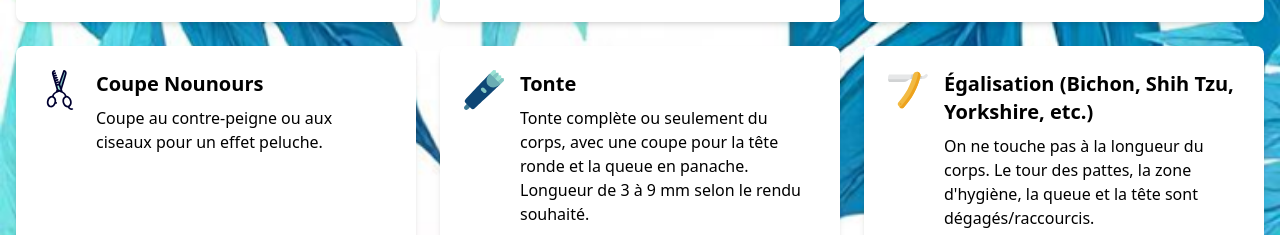
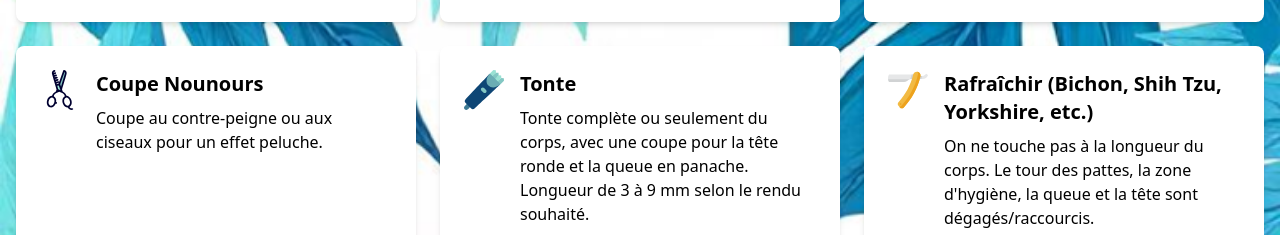
Before and after one commit to jordan-fe/roxy-app, an Angular app: page /mes-services in a window 1280 px wide. Shown: the part 392-627 px from the top of the page. Built offline with nearby package versions, Linux system fonts and the light colour scheme.

Commit message:
Change label services

```diff
--- a/src/app/my-services/my-services.component.html
+++ b/src/app/my-services/my-services.component.html
@@ -52,7 +52,7 @@
         <div class="bg-white p-6 rounded-lg shadow-md flex items-start">
             <app-razor-icon></app-razor-icon>
             <div>
-                <h2 class="text-xl font-semibold mb-2">Égalisation (Bichon, Shih Tzu, Yorkshire, etc.)</h2>
+                <h2 class="text-xl font-semibold mb-2">Rafraîchir (Bichon, Shih Tzu, Yorkshire, etc.)</h2>
                 <p>On ne touche pas à la longueur du corps. Le tour des pattes, la zone d'hygiène, la queue et la tête
                     sont dégagés/raccourcis.</p>
             </div>
```
